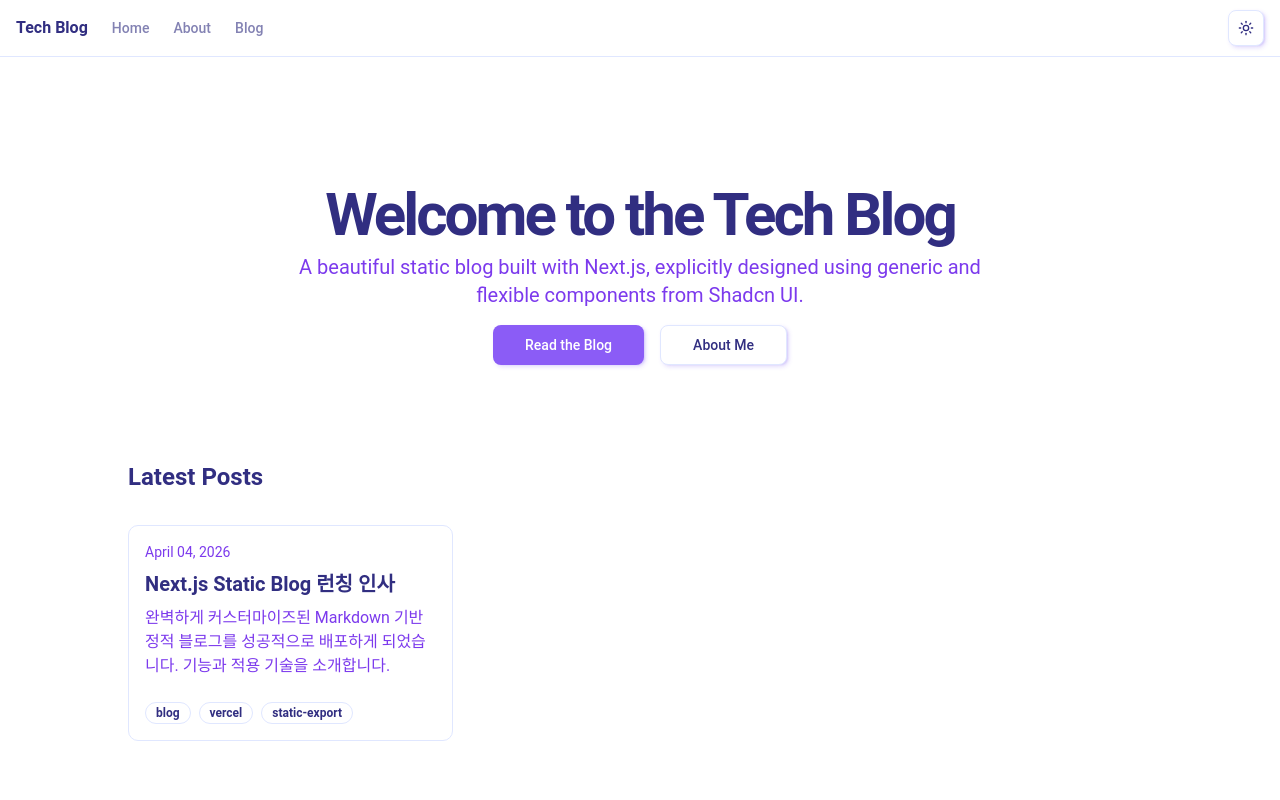
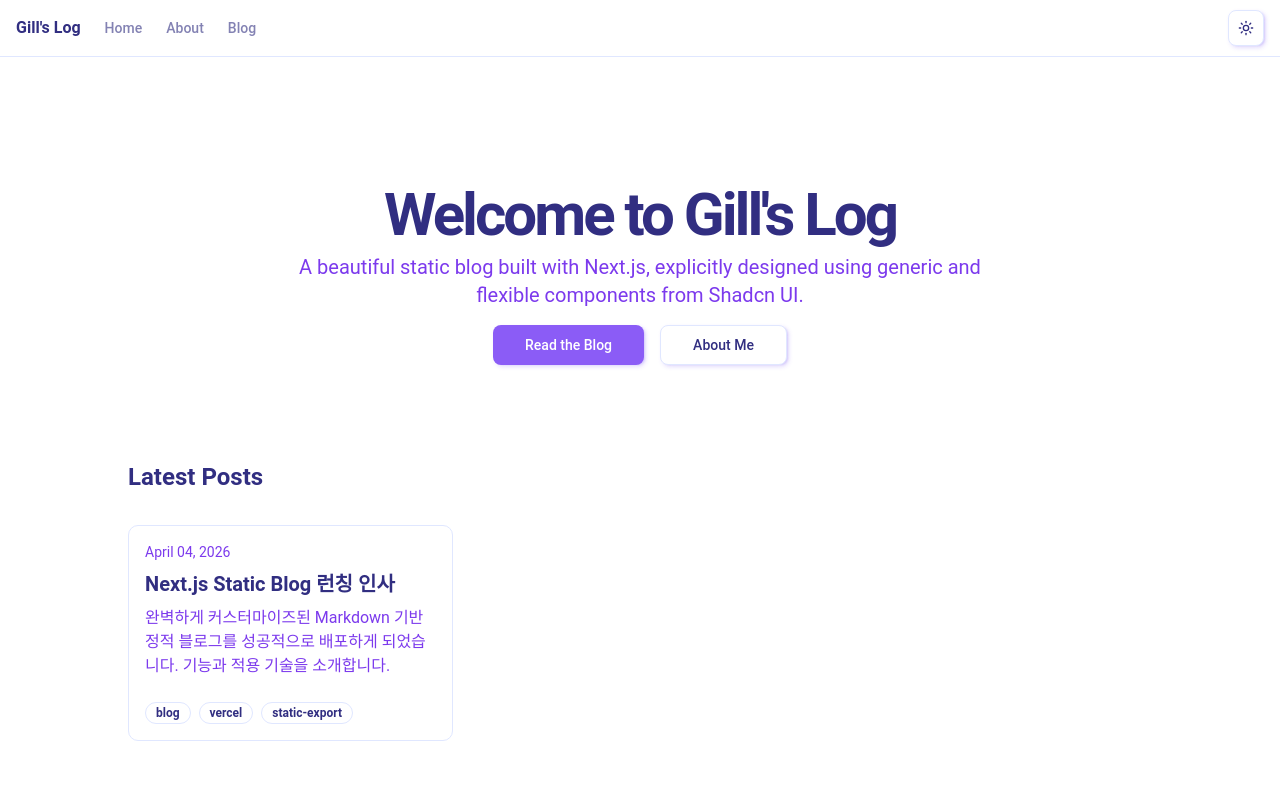
Before and after one commit to jnk174/myblog, a Next.js app: page / in a window 1280 px wide. Shown: the top 800 px of the page. Built offline with nearby package versions, Linux system fonts and the light colour scheme.

Commit message:
chore: rename blog to Gill's Log

```diff
--- a/package.json
+++ b/package.json
@@ -1,5 +1,5 @@
 {
-  "name": "my-blog",
+  "name": "gill-log",
   "version": "0.1.0",
   "private": true,
   "scripts": {
--- a/src/app/layout.tsx
+++ b/src/app/layout.tsx
@@ -16,7 +16,7 @@ const geistMono = Geist_Mono({
 });
 
 export const metadata: Metadata = {
-  title: "Tech Blog",
+  title: "Gill's Log",
   description: "A beautifully designed Markdown blog built with Next.js and Shadcn UI.",
 };
 
--- a/src/app/page.tsx
+++ b/src/app/page.tsx
@@ -10,7 +10,7 @@ export default function Home() {
       <section className="flex flex-col items-center justify-center space-y-4 text-center">
         <div className="space-y-2">
           <h1 className="text-3xl font-bold tracking-tighter sm:text-4xl md:text-5xl lg:text-6xl/none">
-            Welcome to the Tech Blog
+            Welcome to Gill&apos;s Log
           </h1>
           <p className="mx-auto max-w-[700px] text-muted-foreground md:text-xl">
             A beautiful static blog built with Next.js, explicitly designed using generic and flexible components from Shadcn UI.
--- a/src/components/Navbar.tsx
+++ b/src/components/Navbar.tsx
@@ -8,7 +8,7 @@ export default function Navbar() {
         <div className="flex">
           <Link href="/" className="mr-6 flex items-center space-x-2">
             <span className="font-bold sm:inline-block">
-              Tech Blog
+              Gill&apos;s Log
             </span>
           </Link>
           <nav className="flex items-center space-x-6 text-sm font-medium">
```
